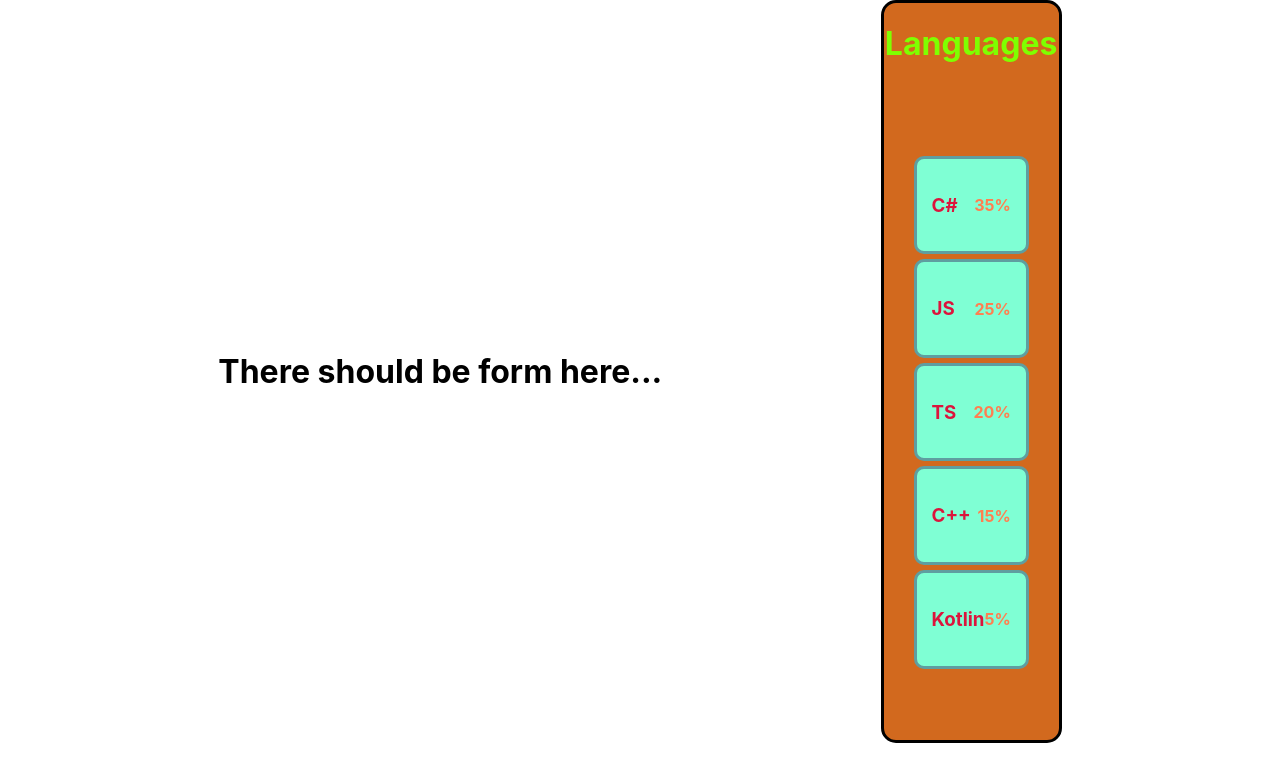
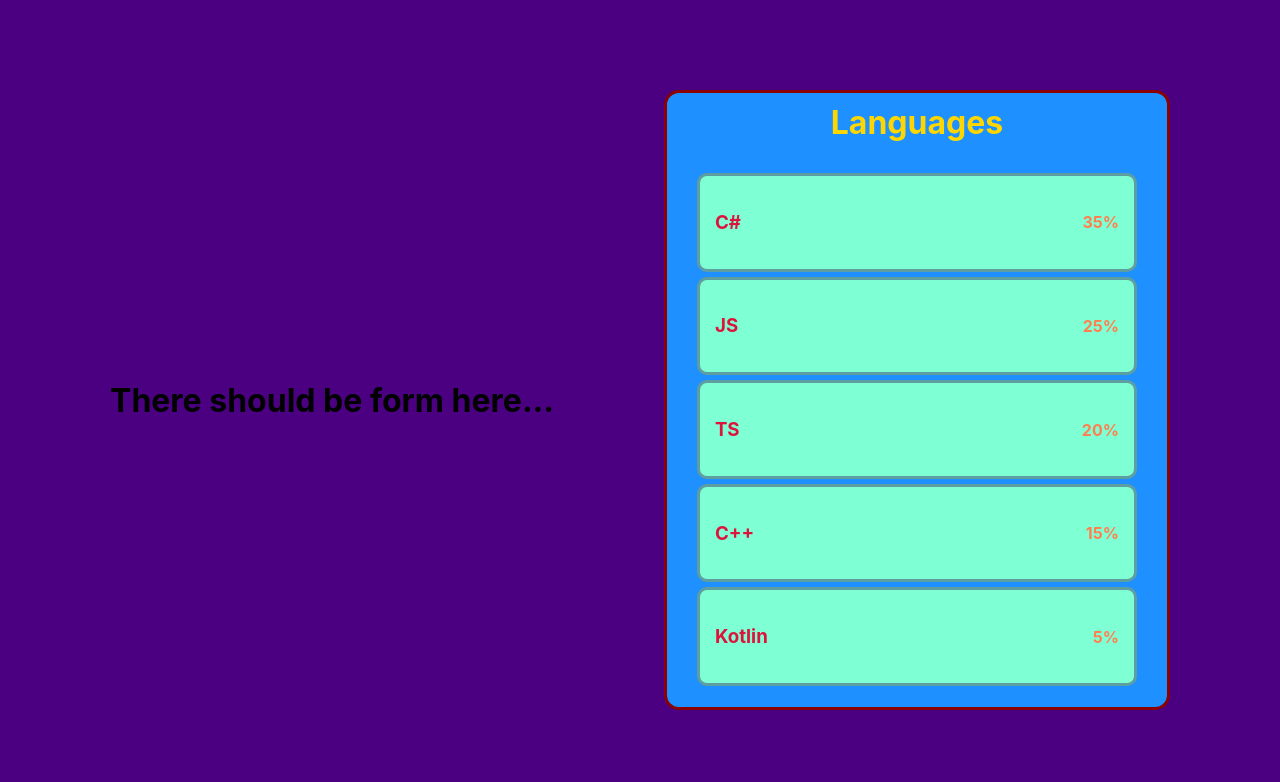
Before and after one commit to VladoDev03/the-amazing-poll, a React (Create React App) app in the folder front-end/the-amazing-poll/: page / in a window 1280 px wide. Shown: the top 782 px of the page. Built offline with nearby package versions, Linux system fonts and the light colour scheme.

Commit message:
Finished the Preview component.

```diff
--- a/front-end/the-amazing-poll/src/components/Choice/ChoiceItem.tsx
+++ b/front-end/the-amazing-poll/src/components/Choice/ChoiceItem.tsx
@@ -4,10 +4,10 @@ import Choice from '../../models/Choice'
 
 const ChoiceItem: React.FC<Choice> = (props) => {
     return (
-        <div className={styles.choiceContainer}>
+        <li className={styles.choiceContainer}>
             <h3 className={styles.title}>{props.title}</h3>
             <h4 className={styles.percentage}>{`${props.percentage}%`}</h4>
-        </div>
+        </li>
     );
 }
 
--- a/front-end/the-amazing-poll/src/components/ChoicesList/ChoicesList.module.scss
+++ b/front-end/the-amazing-poll/src/components/ChoicesList/ChoicesList.module.scss
@@ -3,12 +3,15 @@
     flex-direction: column;
     justify-content: center;
     align-items: center;
+    width: 90%;
+    padding: 0;
+    margin: 0;
 }
 
 .options {
     list-style: none;
     padding: 0px;
-    padding: 50px 25px;
+    width: 100%;
 }
 
 .title {
--- a/front-end/the-amazing-poll/src/components/NewPoll/NewPoll.module.scss
+++ b/front-end/the-amazing-poll/src/components/NewPoll/NewPoll.module.scss
@@ -2,4 +2,7 @@
     display: flex;
     justify-content: space-evenly;
     align-items: center;
+    background-color: indigo;
+    width: 100vw;
+    height: 100vh;
 }
--- a/front-end/the-amazing-poll/src/components/Preview/Preview.module.scss
+++ b/front-end/the-amazing-poll/src/components/Preview/Preview.module.scss
@@ -3,12 +3,14 @@
     flex-direction: column;
     justify-content: center;
     align-items: center;
-    background-color: chocolate;
+    background-color: dodgerblue;
     border: solid;
-    border-color: black;
+    border-color: darkred;
     border-radius: 15px;
+    width: 500px;
 }
 
 .title {
-    color: chartreuse;
+    color: gold;
+    margin: 10px;
 }
```
